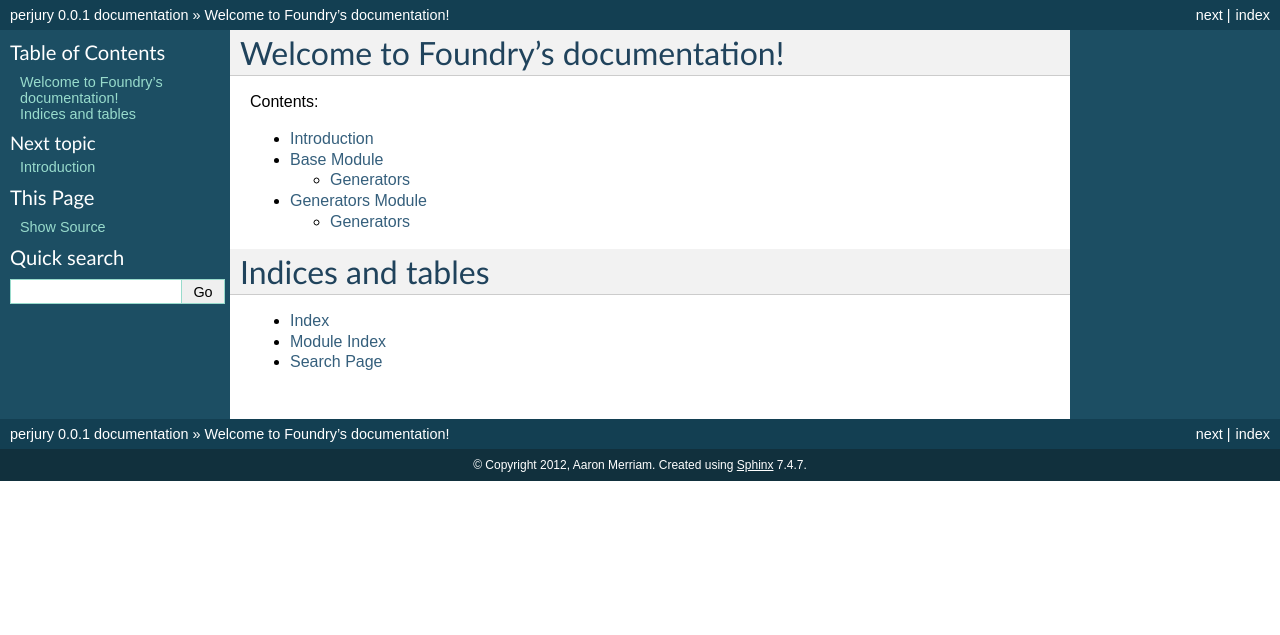
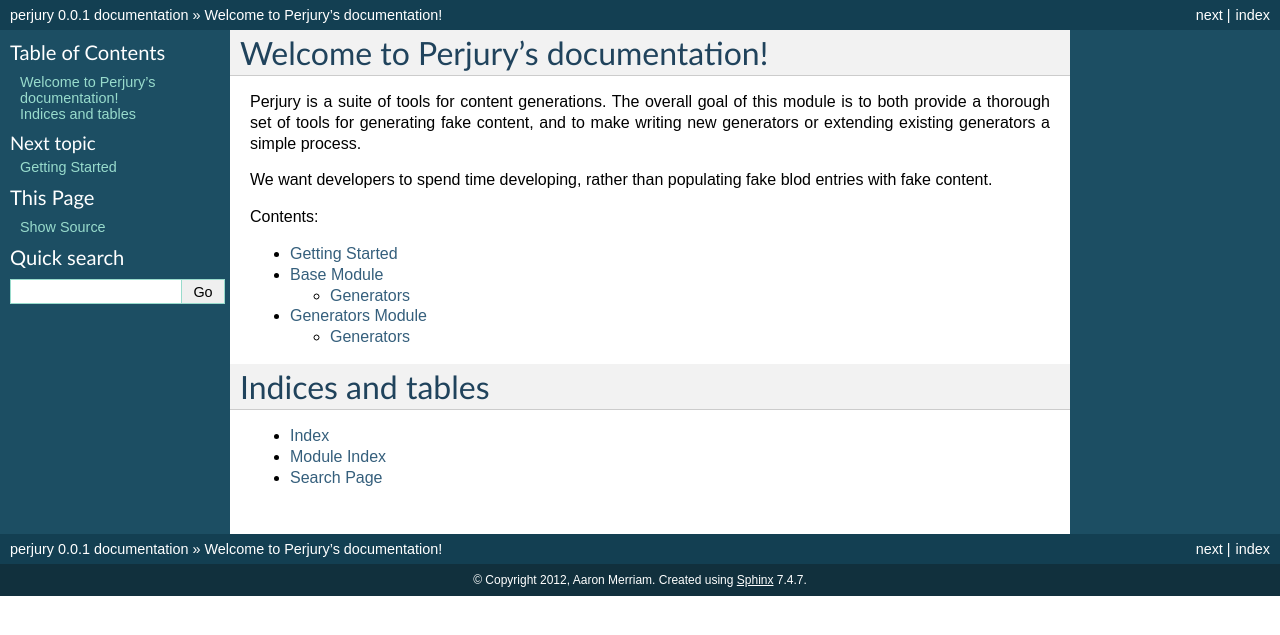
Before and after one commit to pipermerriam/perjury, a Sphinx documentation site: the page built from doc/index.rst, in a window 1280 px wide. Shown: the top 635 px of the page. Built offline with Sphinx 7.4.7, drawn with Linux system fonts in a browser that asks for light colours.

Commit message:
started writing a quick-start guide

```diff
--- a/doc/index.rst
+++ b/doc/index.rst
@@ -1,12 +1,20 @@
-Welcome to Foundry's documentation!
+Welcome to Perjury's documentation!
 ===================================
+
+Perjury is a suite of tools for content generations.  The overall goal of this
+module is to both provide a thorough set of tools for generating fake content,
+and to make writing new generators or extending existing generators a simple
+process.
+
+We want developers to spend time developing, rather than populating fake blod
+entries with fake content.
 
 Contents:
 
 .. toctree::
    :maxdepth: 2
 
-   intro
+   getting_started
    base
    generators
 
```
Also changed, not shown: doc/getting_started.rst (added, +34 -0 lines).
